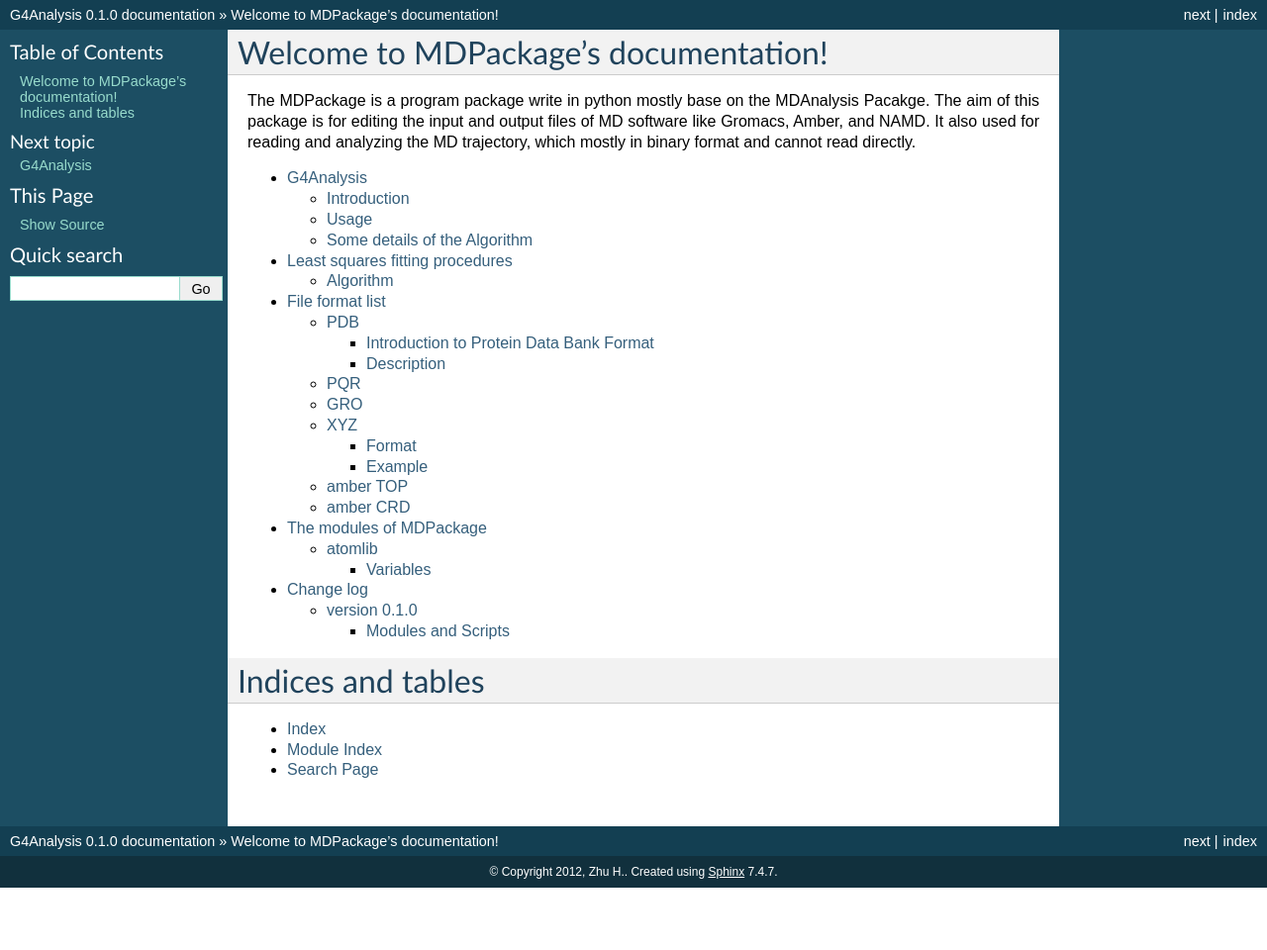
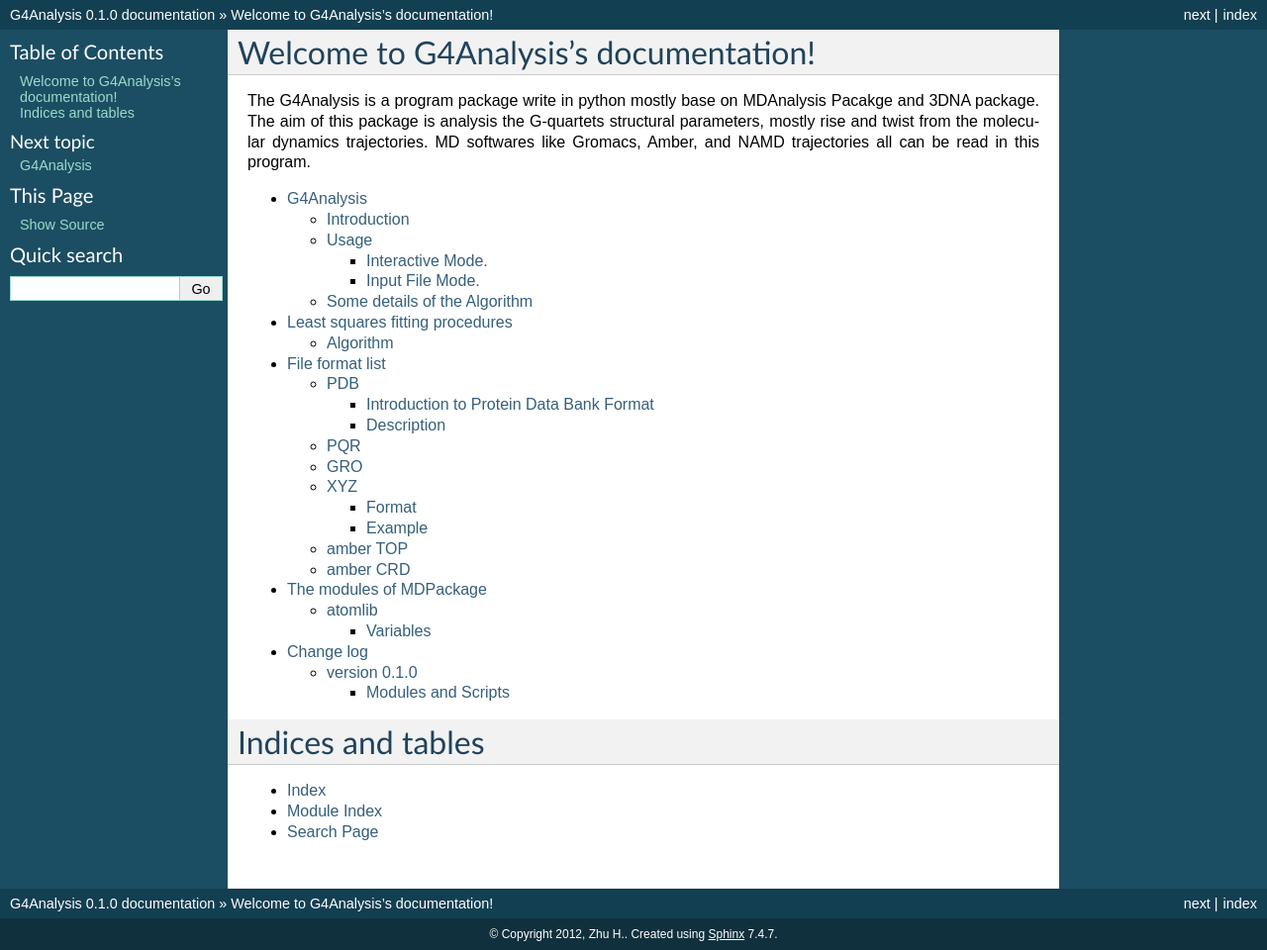
Before and after one commit to bioyzd/g4analysis, a Sphinx documentation site: the page built from doc/source/index.rst, in a window 1280 px wide. Shown: the whole page at 99% size. Built offline with Sphinx 7.4.7, drawn with Linux system fonts in a browser that asks for light colours; formulas are drawn with MathJax 3; before the commit the page ends 900 px from its top, so only the background shows below that.

Commit message:
clean some codes

```diff
--- a/doc/source/index.rst
+++ b/doc/source/index.rst
@@ -3,15 +3,12 @@
    You can adapt this file completely to your liking, but it should at least
    contain the root `toctree` directive.
 
-Welcome to MDPackage's documentation!
+Welcome to G4Analysis's documentation!
 =====================================
 
-The MDPackage is a program package write in python mostly base on the
-MDAnalysis Pacakge. The aim of this package is for editing the input and
-output files of MD software like Gromacs, Amber, and NAMD. It also used for
-reading and analyzing the MD trajectory, which mostly in binary format and
-cannot read directly.
-
+The G4Analysis is a program package write in python mostly base on
+MDAnalysis Pacakge and 3DNA package. The aim of this package is analysis the G-quartets structural parameters, mostly rise and twist
+from the molecular dynamics trajectories. MD softwares like Gromacs, Amber, and NAMD trajectories all can be read in this program.
 
 .. toctree::
    :maxdepth: 3
```
Also changed, not shown: doc/source/documentation_pages/G4Analysis.rst (+11 -1 lines), 3 other files.
